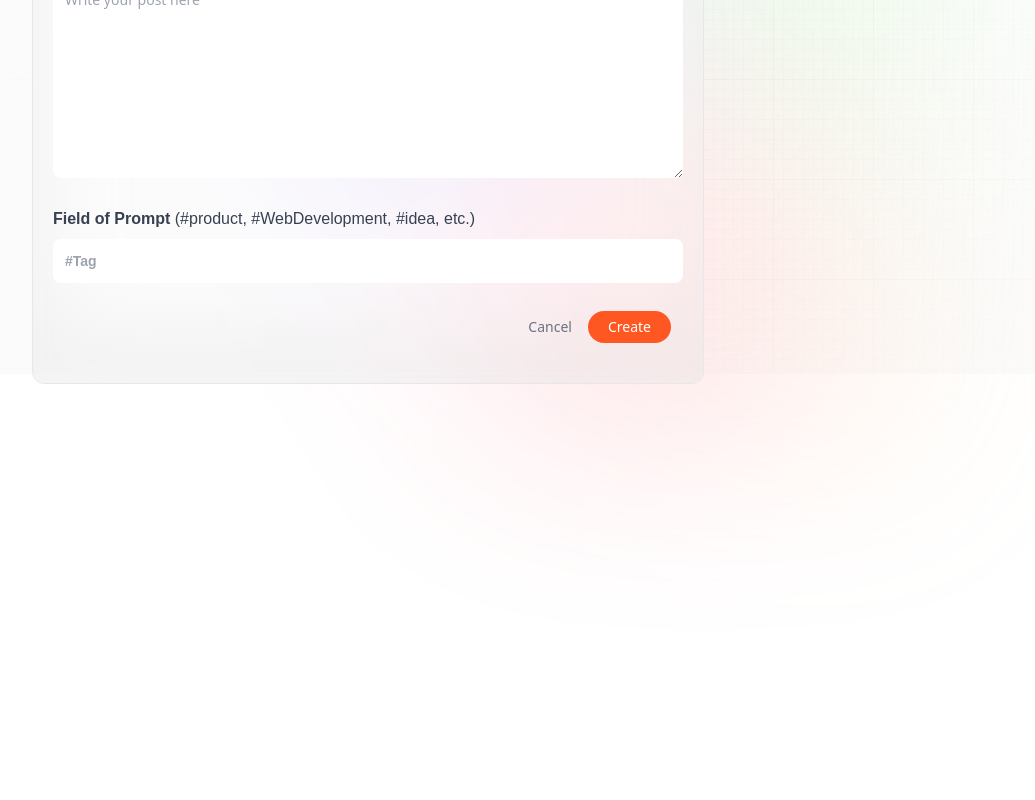
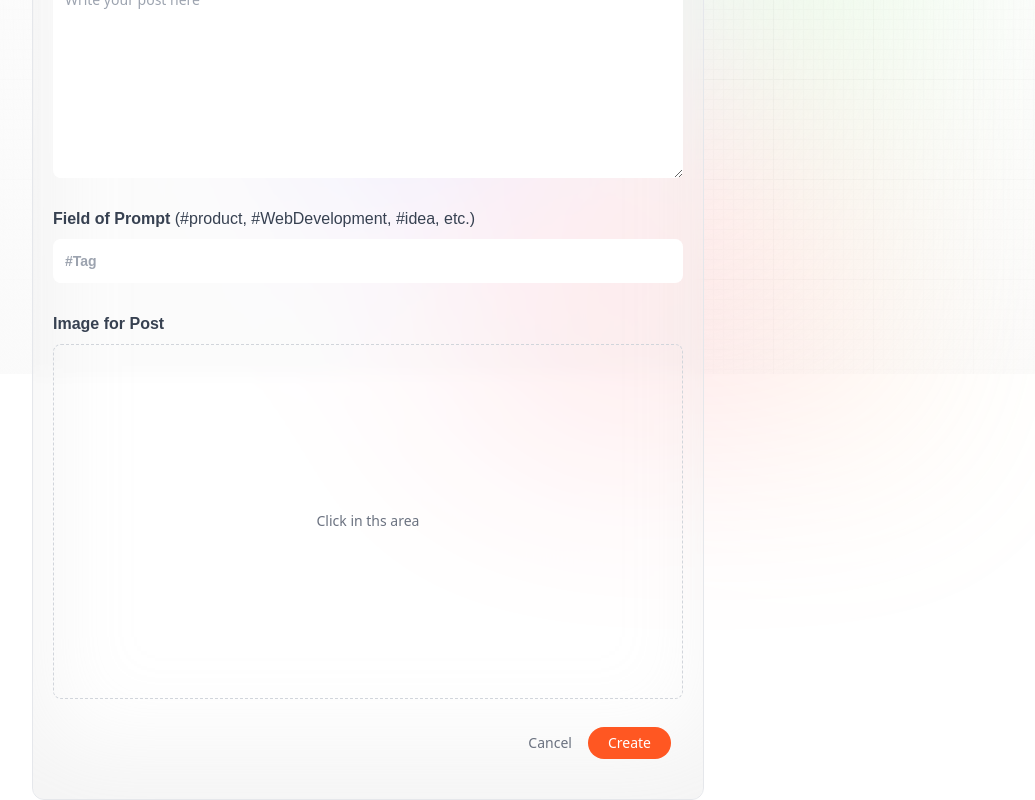
Before and after one commit to Miroslau/next-course, a Next.js app: page /create-post in a window 1280 px wide. Shown: the part 426-1226 px from the top of the page, without its empty margins (32-1067 px from the left). Before the commit the page ends 810 px from the top, so only its background shows below. Built offline with nearby package versions, Linux system fonts and the light colour scheme; no server answers.

Commit message:
feature: the logic of uploading image has been added

```diff
--- a/package.json
+++ b/package.json
@@ -11,9 +11,14 @@
     "format:fix": "prettier --write --ignore-path .gitignore ."
   },
   "dependencies": {
+    "@types/express": "^4.17.21",
+    "@types/multer": "^1.4.11",
+    "express": "^4.18.2",
     "json-server": "^0.17.4",
+    "multer": "^1.4.5-lts.1",
     "next": "14.0.4",
     "next-auth": "^4.24.5",
+    "path": "^0.12.7",
     "react": "^18",
     "react-dom": "^18"
   },
--- a/src/app/api/post/add-post/route.ts
+++ b/src/app/api/post/add-post/route.ts
@@ -1,13 +1,14 @@
 import axios from 'axios';
 
 export const POST = async (request: any) => {
-  const { userId, tag, description } = await request.json();
+  const { userId, tag, description, image } = await request.json();
 
   try {
     const response = await axios.post(`${process.env.SERVER}/posts`, {
       userId: userId,
       tag: tag,
       description: description,
+      image: image,
       date: new Date(),
     });
 
--- /dev/null
+++ b/src/app/api/upload/route.ts
@@ -0,0 +1,24 @@
+import { writeFile } from 'node:fs/promises';
+import { NextRequest, NextResponse } from 'next/server';
+import { join } from 'path';
+
+export async function POST(request: NextRequest) {
+  const data = await request.formData();
+  const file: File | null = data.get('image') as unknown as File;
+
+  if (!file) {
+    return NextResponse.json({ success: false });
+  }
+
+  const bytes = await file.arrayBuffer();
+  const buffer = Buffer.from(bytes);
+
+  const path = join(process.cwd(), 'public', 'uploads', file.name);
+  await writeFile(path, buffer);
+  console.log(`open ${path} to se image`);
+
+  return NextResponse.json({
+    success: true,
+    filePath: `/uploads/${file.name}`,
+  });
+}
--- a/src/app/create-post/page.tsx
+++ b/src/app/create-post/page.tsx
@@ -12,6 +12,7 @@ const CreatePost = () => {
   const [post, setPost] = useState<IPost>({
     tag: '',
     description: '',
+    image: null,
   });
   const { data: session } = useSession();
   const router = useRouter();
@@ -27,10 +28,31 @@ const CreatePost = () => {
     [post]
   );
 
+  const uploadImage = useCallback(
+    (file: File) => {
+      setPost({
+        ...post,
+        image: file,
+      });
+    },
+    [post]
+  );
+
   const createPost = async (event: React.SyntheticEvent) => {
     event.preventDefault();
     setSubmiting(true);
     try {
+      const formDataWithImage = new FormData();
+      // @ts-ignore
+      formDataWithImage.set('image', post.image);
+
+      const responseImg = await fetch('/api/upload', {
+        method: 'POST',
+        body: formDataWithImage,
+      });
+
+      const { filePath } = await responseImg.json();
+
       const response = await fetch('/api/post/add-post', {
         method: 'POST',
         headers: {
@@ -41,8 +63,10 @@ const CreatePost = () => {
           tag: post.tag,
           // @ts-ignore
           userId: session?.user['id'],
+          image: filePath,
         }),
       });
+
       if (response.ok) {
         router.push('/');
       }
@@ -60,6 +84,7 @@ const CreatePost = () => {
       submiting={submiting}
       handleChange={handleChange}
       handleSubmit={createPost}
+      inputUpload={uploadImage}
       inputs={postForm}
     />
   );
--- /dev/null
+++ b/src/components/form/file-input/index.tsx
@@ -0,0 +1,55 @@
+import React, { FC, useEffect, useState } from 'react';
+
+interface FileInput {
+  id: number;
+  label: string;
+  value: string;
+  placeholder: string;
+  required: boolean;
+  type: string;
+  name: string;
+  autocomplete: string;
+  inputUpload: (args?: any) => void;
+}
+
+const Index: FC<FileInput> = ({ id, label, type, inputUpload, required }) => {
+  const [selectedImage, setSelectedImage] = useState<string | null>(null);
+
+  const setImage = (
+    event: React.ChangeEvent<HTMLInputElement | HTMLTextAreaElement>
+  ) => {
+    const files = (event.target as HTMLInputElement).files;
+
+    if (files) {
+      const file = files[0];
+      setSelectedImage(URL.createObjectURL(file));
+      inputUpload(file);
+    }
+  };
+
+  return (
+    <label>
+      <span className='font-satoshi text-base font-semibold text-gray-700'>
+        Image for Post
+      </span>
+      <div className='form_input_file'>
+        <input
+          id={id.toString()}
+          type={type}
+          hidden
+          onChange={setImage}
+          required={required}
+        />
+        <div>
+          {selectedImage ? (
+            <img src={selectedImage} alt='' />
+          ) : (
+            <span>{label}</span>
+          )}
+        </div>
+      </div>
+    </label>
+  );
+};
+
+export default Index;
--- a/src/components/form/index.tsx
+++ b/src/components/form/index.tsx
@@ -3,11 +3,13 @@ import { IInput } from '@/models/input.interface';
 import TextInput from '@/components/form/text-input';
 import Link from 'next/link';
 import TextareaInput from '@/components/form/textarea-input';
+import FileInput from '@/components/form/file-input';
 interface FormProps<A> {
   type: string;
   model: A;
   handleSubmit: (args?: any) => void;
   handleChange: (args?: any) => void;
+  inputUpload: (args?: any) => void;
   submiting: boolean;
   inputs: IInput[];
 }
@@ -19,6 +21,8 @@ const DynamicComponent = (input: IInput): React.FC | React.Component | any => {
       return TextInput;
     case 'textarea':
       return TextareaInput;
+    case 'file':
+      return FileInput;
     default:
       return TextInput;
   }
@@ -31,6 +35,7 @@ const Form: FC<FormProps<any>> = ({
   submiting,
   inputs,
   handleChange,
+  inputUpload,
 }) => {
   return (
     <section className='flex-start w-full max-w-full flex-col'>
@@ -57,6 +62,7 @@ const Form: FC<FormProps<any>> = ({
               variant={input.variant}
               required={input.required}
               inputText={handleChange}
+              inputUpload={inputUpload}
               label={input.title}
               placeholder={input.placeholder}
               autocomplete={input.autocomplete}
--- a/src/constants/postForm.ts
+++ b/src/constants/postForm.ts
@@ -21,4 +21,14 @@ export const postForm: IInput[] = [
     type: 'text',
     autocomplete: 'off',
   },
+  {
+    id: 3,
+    title: 'Click in ths area',
+    model: 'image',
+    placeholder: 'image',
+    required: true,
+    variant: '',
+    type: 'file',
+    autocomplete: 'off',
+  },
 ];
--- a/src/models/post.interface.ts
+++ b/src/models/post.interface.ts
@@ -2,5 +2,6 @@ export interface IPost {
   id?: string;
   tag: string;
   description: string;
-  date?: string;
+  date?: Date;
+  image: File | null;
 }
--- a/src/styles/globals.css
+++ b/src/styles/globals.css
@@ -131,6 +131,10 @@
     @apply w-full flex rounded-lg mt-2 p-3 text-sm text-gray-500 outline-0;
 }
 
+.form_input_file {
+    @apply w-full flex flex-col items-center justify-center aspect-video rounded-lg mt-2 p-3 text-sm text-gray-500 border border-dashed border-gray-300 cursor-pointer
+}
+
 /* Nav Component */
 .logo_text {
     @apply max-sm:hidden font-satoshi font-semibold text-lg text-black tracking-wide;
--- a/src/utils/db.json
+++ b/src/utils/db.json
@@ -8,24 +8,12 @@
   ],
   "posts": [
     {
-      "id": 1,
-      "tag": "#tag",
-      "description": "test fdfdf",
-      "date": "12-10-2024"
-    },
-    {
       "userId": "105907100728083500389",
-      "tag": "#Test #idea #blabla",
-      "description": "new tst for me",
-      "date": "2024-01-05T09:20:39.983Z",
-      "id": 2
-    },
-    {
-      "userId": "105907100728083500389",
-      "tag": "#MyTest",
-      "description": "New test hehehe",
-      "date": "2024-01-05T09:22:32.282Z",
-      "id": 3
+      "tag": "#image",
+      "description": "Test with image need to add image",
+      "image": "/uploads/IMG_0128.jpeg",
+      "date": "2024-01-05T12:25:34.633Z",
+      "id": 1
     }
   ]
 }
```
Also changed, not shown: src/utils/multer.ts (added, +27 -0 lines), public/uploads/IMG_0128.jpeg (added), 1 other file (tests, documents, lock files or other folders).
